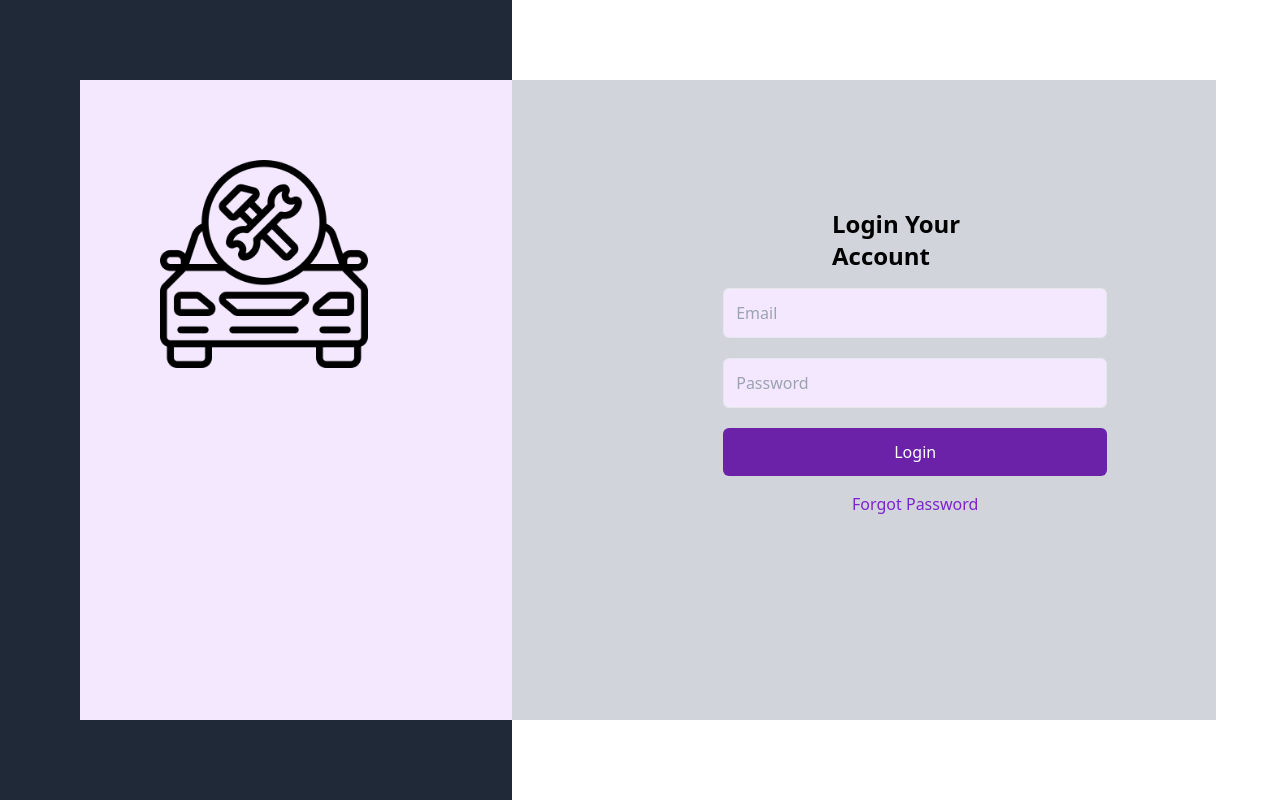
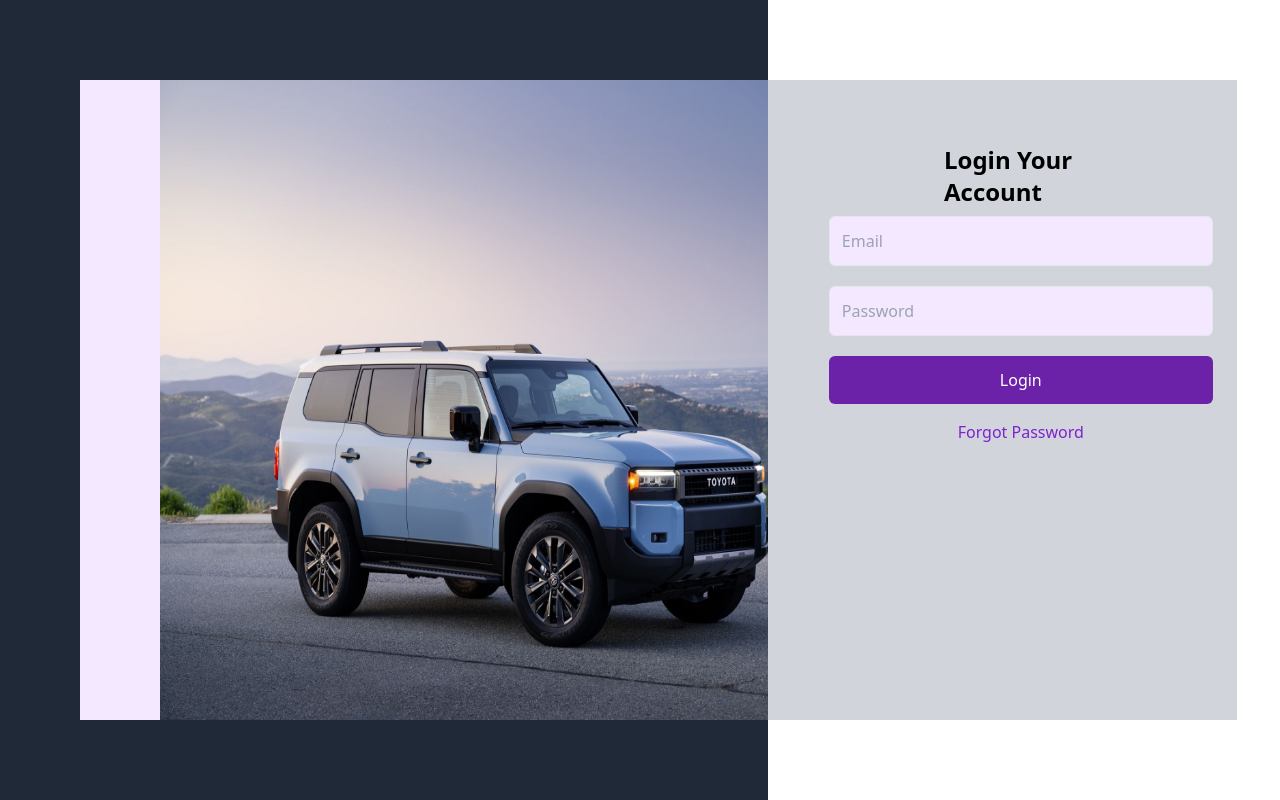
Before and after one commit to YaseeRathnayaka/De-Manager, a React (Vite) app in the folder admin/: page /login in a window 1280 px wide. Built offline with nearby package versions, Linux system fonts and the light colour scheme.

Commit message:
rechanged

```diff
--- a/admin/src/Components/Pages/Login/Login.jsx
+++ b/admin/src/Components/Pages/Login/Login.jsx
@@ -1,5 +1,5 @@
 import React, {useState} from 'react';
-import profile from './../../../assets/car.png';
+import profile from './../../../assets/Login2.jpg';
 
 
 const Login = () => {
@@ -21,16 +21,16 @@ const Login = () => {
 
   return (
     <div className="flex h-screen">
-       <div className='bg-gray-800 w-2/5 h-full'>
+       <div className='bg-gray-800 w-3/5 h-full'>
         <div className='bg-purple-100 w-full h-4/5 mt-20 ml-20'>
-        <img src={profile} alt="Profile" className="max-w-full h-72  ml-20 pt-20" />
+        <img src={profile} alt="Profile" className="w-auto h-full m-20" />
           </div>
       </div>
 
-      <div className='w-3/5 h-full '>
+      <div className='w-2/5 h-full '>
       <div className='bg-gray-300 w-11/12 h-4/5 mt-20 mr-40'>
-      <div className="w-3/5 flex flex-col justify-center items-center p-32 ml-48">
-                <h2 className="text-2xl font-bold mb-4">Login Your Account</h2>
+      <div className="w-3/5 flex flex-col  items-center p-16 ml-28">
+                <h2 className="text-2xl font-bold mb-2">Login Your Account</h2>
 
             <div className='mb-5'>
               <input
@@ -70,4 +70,4 @@ const Login = () => {
   );
 }
 
-export default Login;
+export default Login;
```
Also changed, not shown: admin/src/assets/Login.jpg (added), admin/src/assets/Login2.jpg (added).
